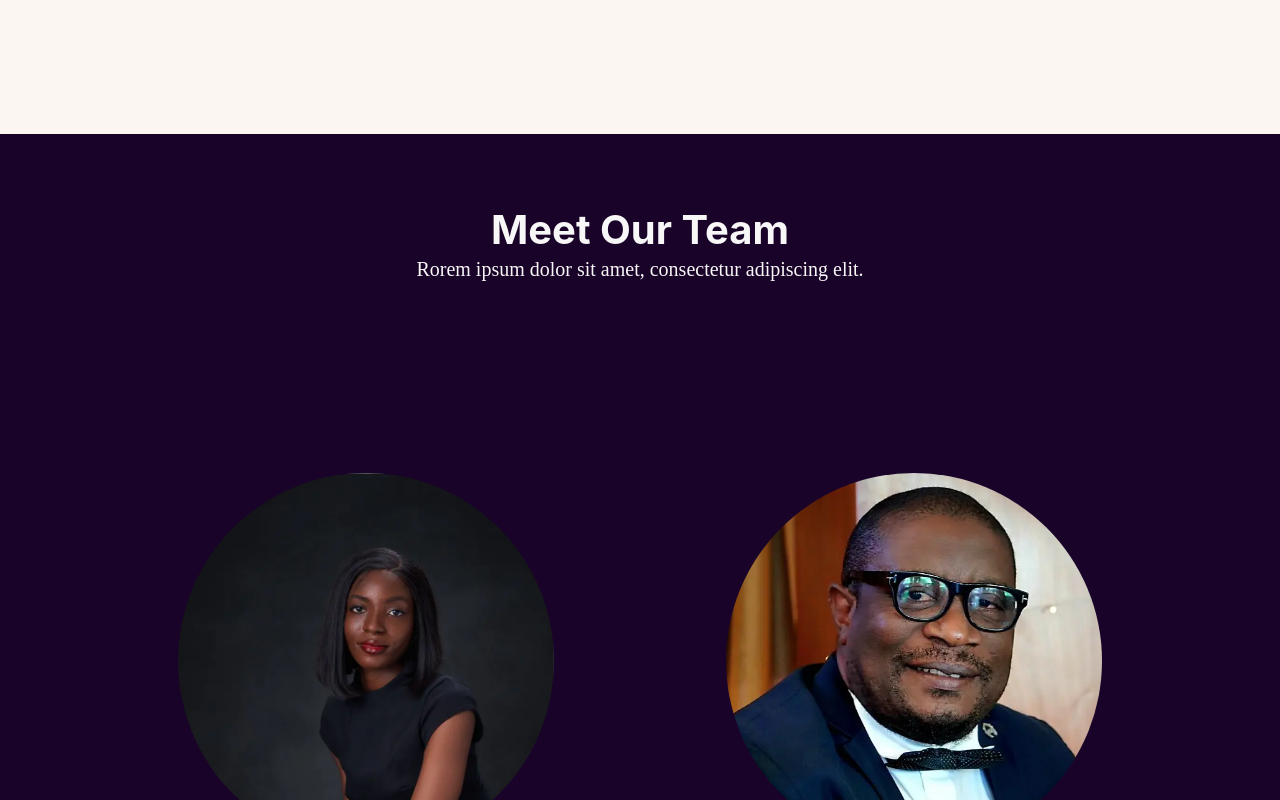
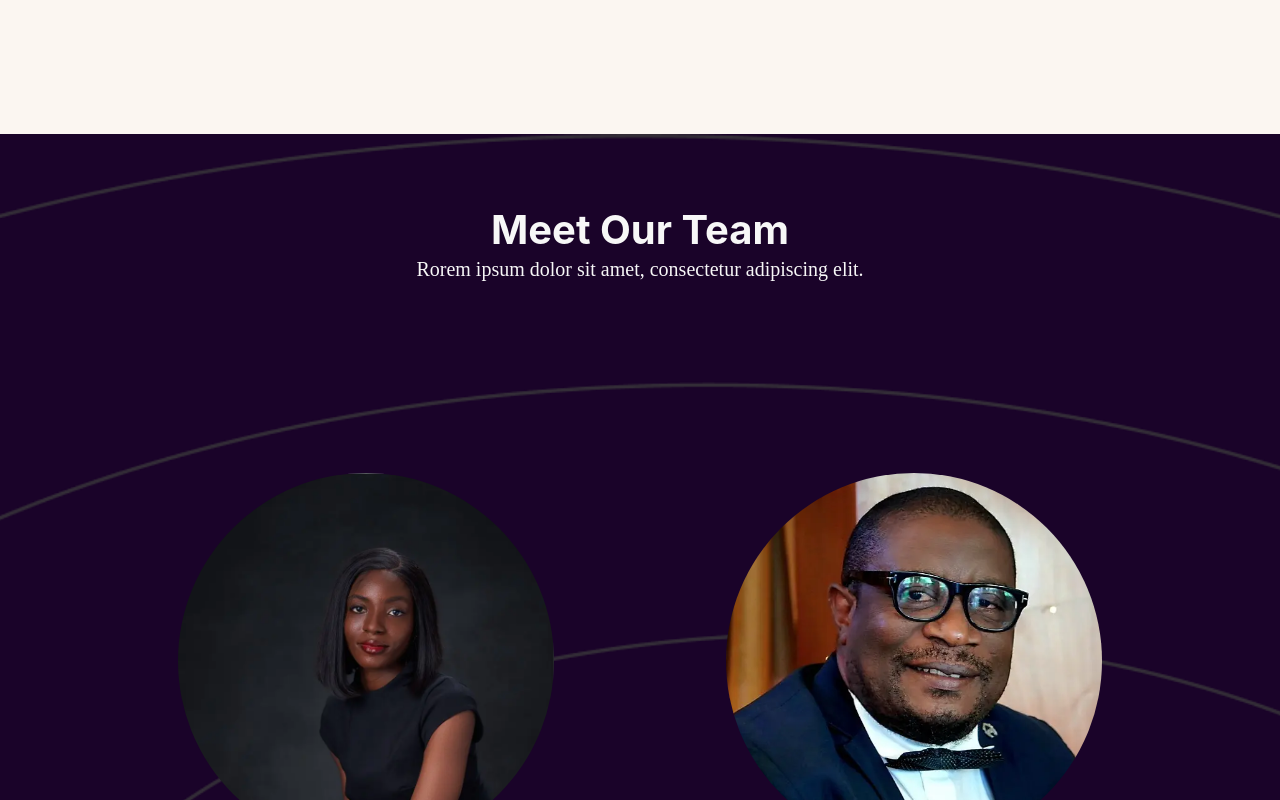
Before and after one commit to Mentor-Ntech/celo-africa-dao, a Next.js app: page / in a window 1280 px wide. Shown: the part 4860-5660 px from the top of the page. Built offline with nearby package versions, Linux system fonts and the light colour scheme.

Commit message:
background image implemented

```diff
--- a/styles/styles.css
+++ b/styles/styles.css
@@ -67,6 +67,8 @@ a {
   }
 }
 
+
+
 #mission {
   background-image: url("../img/mission.svg");
   background-position: center;
@@ -83,6 +85,13 @@ a {
 #mission3 {
   background-image: url("../img/mission.svg");
   background-position: left;
+  background-repeat: no-repeat;
+  background-size: cover;
+}
+
+#team-section{
+  background-image: url('../img/groupBkg.png');
+  background-position: center;
   background-repeat: no-repeat;
   background-size: cover;
 }
```
Also changed, not shown: components/Team/Team.js (+7 -4 lines), img/groupBkg.png (added).
